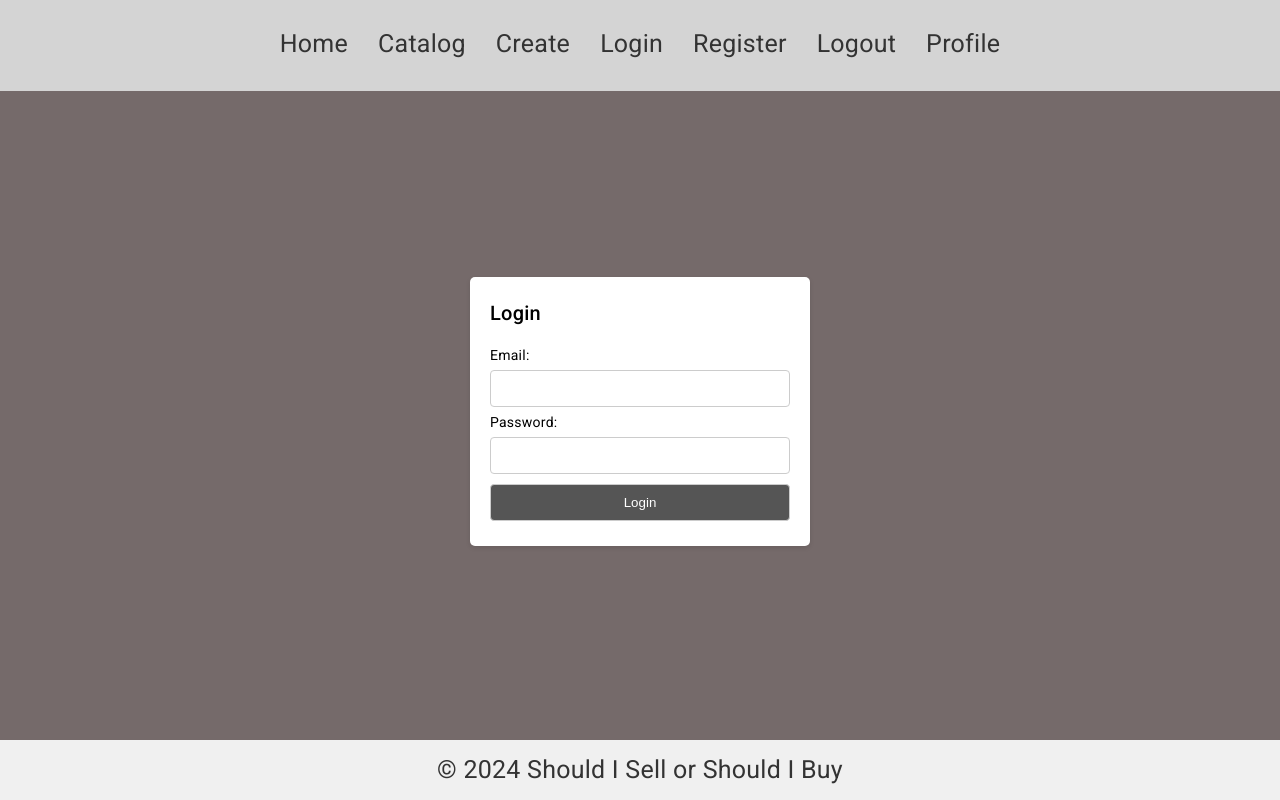
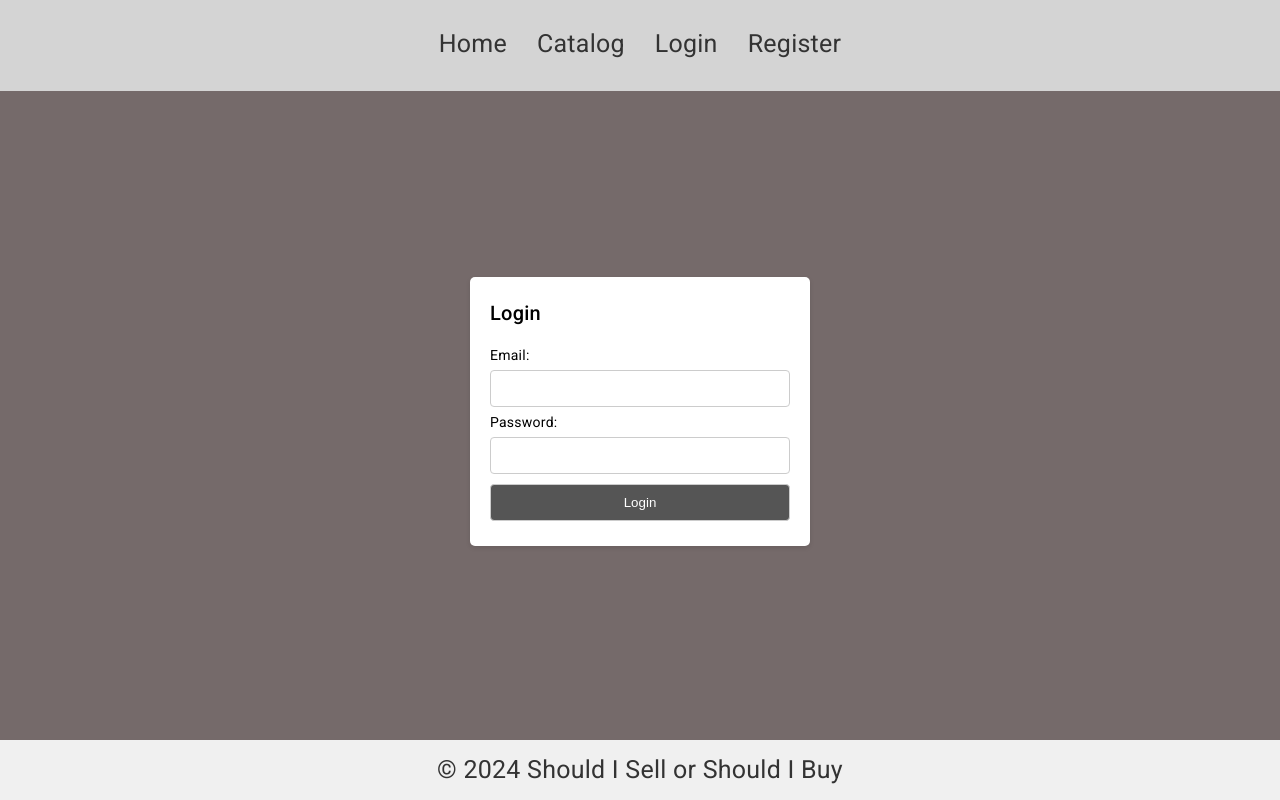
Before and after one commit to PetkoKrPetkov/sell-or-buy, an Angular app: page /login in a window 1280 px wide. Built offline with nearby package versions, Linux system fonts and the light colour scheme.

Commit message:
add faky auth and dynamic navbar

```diff
--- a/src/app/app-routing.module.ts
+++ b/src/app/app-routing.module.ts
@@ -30,6 +30,10 @@ const routes: Routes = [
   },
   {
     path: '**',
+    redirectTo: '/404'
+  },
+  {
+    path: '404',
     component: ErrorPageComponent
   },
 ];
--- /dev/null
+++ b/src/app/auth/auth-service.service.ts
@@ -0,0 +1,37 @@
+import { Injectable } from '@angular/core';
+import { IAuthUser } from '../../app/interfaces/authUser';
+
+@Injectable({
+  providedIn: 'root',
+})
+export class AuthService {
+  user: IAuthUser | undefined;
+  USER_KEY = '[user]';
+
+  get isLogged():boolean {
+    return !!this.user
+  }
+
+  constructor() {
+    try {
+      const lsUser = localStorage.getItem(this.USER_KEY) || '';
+      this.user = JSON.parse(lsUser);
+    } catch (error) {
+      this.user  = undefined;
+      console.error(error)
+    }
+  }
+
+  login() {
+    this.user = {
+      name: 'hans',
+      email: 'hans@hans.hans',
+    };
+    localStorage.setItem(this.USER_KEY, JSON.stringify(this.user));
+  }
+
+  logout() {
+    this.user = undefined;
+    localStorage.removeItem(this.USER_KEY);
+  }
+}
--- a/src/app/auth/login/login.component.html
+++ b/src/app/auth/login/login.component.html
@@ -1,10 +1,10 @@
 <div class="container">
-    <form action="/login" method="post" class="login-form">
+    <form class="login-form">
         <h2>Login</h2>
         <label for="email">Email:</label>
         <input type="text" id="email" name="email" >
         <label for="password">Password:</label>
         <input type="password" id="password" name="password" autocomplete="on">
-        <input type="submit" value="Login">
+        <input (click)="login()" type="submit" value="Login">
     </form>
 </div>
--- a/src/app/auth/login/login.component.ts
+++ b/src/app/auth/login/login.component.ts
@@ -1,10 +1,15 @@
 import { Component } from '@angular/core';
+import { AuthService } from '../auth-service.service';
 
 @Component({
   selector: 'app-login',
   templateUrl: './login.component.html',
-  styleUrls: ['./login.component.css']
+  styleUrls: ['./login.component.css'],
 })
 export class LoginComponent {
+  constructor(private authService: AuthService) {};
 
+  login() {
+    this.authService.login();
+  }
 }
--- a/src/app/core/header/header.component.html
+++ b/src/app/core/header/header.component.html
@@ -3,11 +3,11 @@
     <ul>
       <li><a routerLink="/home-page">Home</a></li>
       <li><a routerLink="/catalog">Catalog</a></li>
-      <li><a routerLink="/create">Create</a></li>
-      <li><a routerLink="/login">Login</a></li>
-      <li><a routerLink="/register">Register</a></li>
-      <li><a routerLink="/">Logout</a></li>
-      <li><a routerLink="/profile">Profile</a></li>
+      <li *ngIf="!isLoggedIn"><a routerLink="/login">Login</a></li>
+      <li *ngIf="!isLoggedIn"><a routerLink="/register">Register</a></li>
+      <li *ngIf="isLoggedIn"><a routerLink="/create">Create</a></li>
+      <li *ngIf="isLoggedIn"><a (click)="logout()">Logout</a></li>
+      <li *ngIf="isLoggedIn"><a routerLink="/profile">{{name}}'s Profile</a></li>
     </ul>
   </nav>
 </header>
--- a/src/app/core/header/header.component.ts
+++ b/src/app/core/header/header.component.ts
@@ -1,4 +1,6 @@
 import { Component } from '@angular/core';
+import { Router } from '@angular/router';
+import { AuthService } from 'src/app/auth/auth-service.service';
 
 @Component({
   selector: 'app-header',
@@ -7,4 +9,18 @@ import { Component } from '@angular/core';
 })
 export class HeaderComponent {
 
+  get isLoggedIn():boolean {
+    return this.authService.isLogged;
+  }
+
+  get name(): string {
+    return this.authService.user?.name  || '';
+  }
+
+  logout() {
+    this.authService.logout();
+    this.router.navigate(['/']);
+  }
+
+  constructor(private authService: AuthService,  private router: Router) {}
 }
--- /dev/null
+++ b/src/app/interfaces/authUser.ts
@@ -0,0 +1,4 @@
+export interface IAuthUser {
+    name: string;
+    email: string;
+}
```
Also changed, not shown: src/app/auth/service.service.ts (deleted, +0 -9 lines), 1 other file (tests, documents, lock files or other folders).
